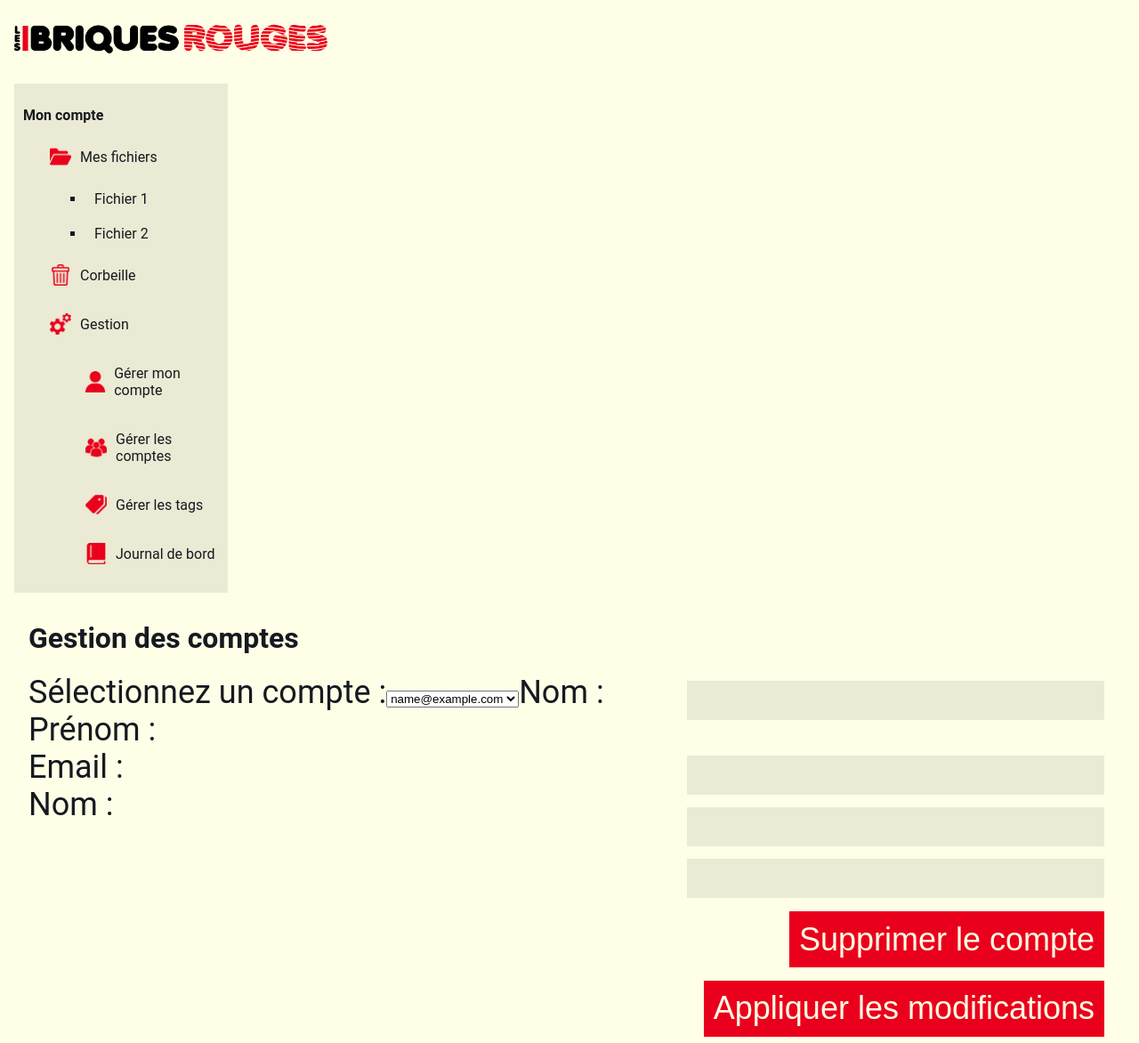
After one commit to LionelSts/drivePicturesVideos, a PHP site: page /accounts.php in a window 1280 px wide. The commit adds this page. Shown: the whole page at 89% size. Run offline with PHP 8.4, Linux system fonts and the light colour scheme; the visitor is signed in with stand-in values (Sample User, id 1); tables that the repository leaves empty or names only in its code hold one stand-in row (values such as "Sample post").

Commit message:
accounts.js

```diff
--- /dev/null
+++ b/accounts.js
@@ -0,0 +1,6 @@
+function formReload(index){
+    let mail = document.getElementById('account').value;
+    document.getElementById('mail').value = index.get(mail)[2];
+    document.getElementById('nom').value = index.get(mail)[0];
+    document.getElementById('prenom').value = index.get(mail)[1];
+}
--- /dev/null
+++ b/accounts.php
@@ -0,0 +1,57 @@
+<!DOCTYPE html>
+<html lang="fr">
+<head>
+    <meta charset="utf-8">
+    <link rel="stylesheet" href="style.css">
+    <?php
+    session_start();
+    $link = mysqli_connect("127.0.0.1", "root", "", "drivelbr");
+    $requete= "SELECT `nom`, `prenom`, `mail`, `role` FROM `utilisateurs`";
+    $result = mysqli_query($link,$requete);
+    $data = mysqli_fetch_all($result);
+    ?>
+    <script>
+
+        const mapAccounts = new Map();
+        <?php foreach ($data as $item) : ?>
+        mapAccounts.set( '<?php echo $item[2] ?>', <?php echo json_encode($item)?>);
+        <?php endforeach; ?>
+    </script>
+</head>
+<body>
+<div id="header">
+    <a href="home.php"> <img  id="logo-header" src="images/graphiqueLBR/logoLONGUEURClassic.png"></a>
+</div>
+<div id="main">
+    <?php
+    include './menu.php';
+    echo getMenu();
+    ?>
+</div>
+<div id="pageContent">
+    <h1 class="bigTitle">Gestion des comptes</h1>
+    <form class="profile" method="post" action="accounts-action.php">
+        <?php
+        echo "<label class='profile'>Sélectionnez un compte :</label><select onclick='formReload(mapAccounts)' id='account'>";
+        foreach ($data as $item) :
+        {
+           echo "<option value= ".$item[2].">".$item[2]."</option><br>";
+        }
+        endforeach;
+        echo "</select>";
+        //$mail = "<script language='JavaScript'> document.getElementById('account').value;</script>";
+        //echo "<script language='JavaScript'> let mail =document.getElementById('account').value; mail= .$mail.;</script>";
+        //$requete2 = "SELECT `nom`, `prenom`, `mail`, `mot_de_passe`, `role` FROM `utilisateurs` WHERE  `mail` = '$mail'";
+        //$result2 = mysqli_query($link,$requete2);
+        echo "<label class='profile' for='nom' >Nom : </label><input class='profile' type='text' id='nom'><br>";
+        echo "<label class='profile' for='prenom'>Prénom : </label><input class='profile' type='text' id='prenom'><br>";
+        echo "<label class='profile' for='mail' >Email : </label><input class='profile' type='text' id='mail'><br>";
+        echo "<label class='profile' for='password' >Nom : </label><input class='profile' type='text' id='password'><br>";
+        ?>
+        <input class="profile" type="submit" style="cursor: pointer;" value="Supprimer le compte">
+        <input class="profile" type="submit" style="cursor: pointer;" value="Appliquer les modifications">
+    </form>
+</div>
+</div>
+<script src="./accounts.js"></script>
+</body>
--- a/menu.php
+++ b/menu.php
@@ -13,7 +13,7 @@
         if($role != 'lecture') $html.= "<li class='menuLine'><img class='iconMenu' src='images/icons/trash_red.png'><a href='#' id='page'>Corbeille</a></li>";
         $html.="<li class='menuLine'><img class='iconMenu' src='images/icons/engrenages.png'><a>Gestion</a></li><ul>
             <li class='menuLine'><img class='iconMenu' src='images/icons/user.png'><a href='my_account.php' id='page'>Gérer mon compte</a></li>";
-        if($role == 'admin') $html.="<li class='menuLine'><img class='iconMenu' src='images/icons/multiple-users-silhouette.png'><a href='#' id='page'>Gérer les comptes</a></li>";
+        if($role == 'admin') $html.="<li class='menuLine'><img class='iconMenu' src='images/icons/multiple-users-silhouette.png'><a href='accounts.php' id='page'>Gérer les comptes</a></li>";
         if($role == 'ecriture' || $role == 'admin') $html.= "<li class='menuLine'><img class='iconMenu' src='images/icons/tag.png'><a href='#' id='page'>Gérer les tags</a></li>";
         if($role == 'admin') $html.= "<li class='menuLine'><img class='iconMenu' src='images/icons/book-of-black-cover-closed.png'><a href='#' id='page'>Journal de bord</a></li>";
         $html .= "</ul></ul>
```
